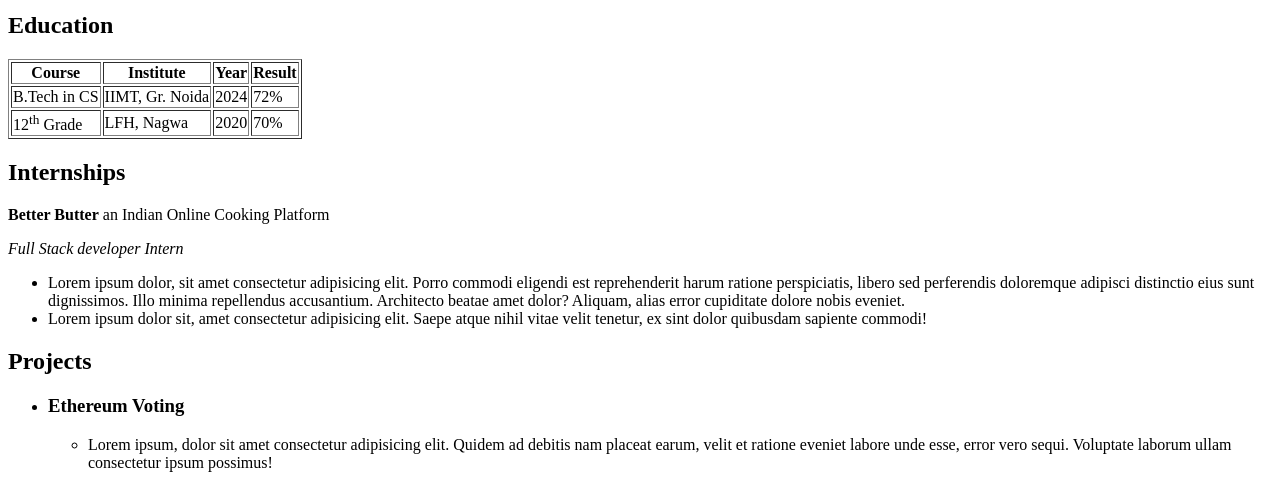
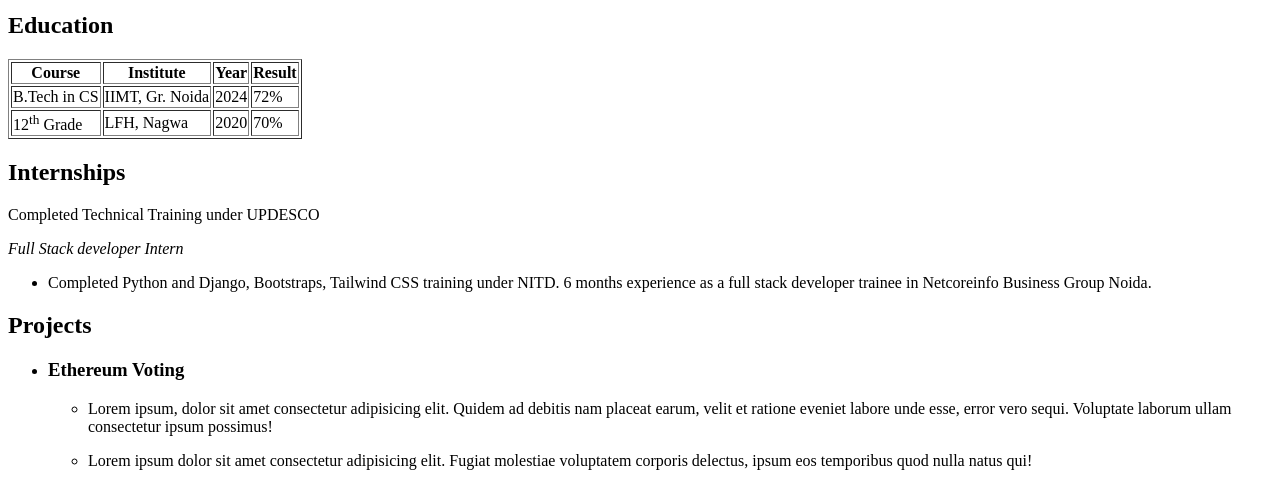
Before and after one commit to AMAN14082001/resume, a plain HTML site: page index.html in a window 1280 px wide. Shown: the part 280-763 px from the top of the page. Drawn offline with Linux system fonts and the light colour scheme.

Commit message:
Update index.html

```diff
--- a/index.html
+++ b/index.html
@@ -71,22 +71,10 @@
         <section id="internships">
             <h2>Internships</h2>
             <article>
-                <p><strong>Better Butter</strong> an Indian Online Cooking Platform</p>
+                <p>Completed Technical Training under UPDESCO</p>
                 <p><i>Full Stack developer Intern</i></p>
                 <ul>
-                    <li>Lorem ipsum dolor, sit amet consectetur adipisicing elit. Porro commodi eligendi est
-                        reprehenderit
-                        harum
-                        ratione perspiciatis, libero sed perferendis doloremque adipisci distinctio eius sunt
-                        dignissimos.
-                        Illo
-                        minima repellendus accusantium. Architecto beatae amet dolor? Aliquam, alias error cupiditate
-                        dolore
-                        nobis eveniet.</li>
-                    <li>Lorem ipsum dolor sit, amet consectetur adipisicing elit. Saepe atque nihil vitae velit tenetur,
-                        ex
-                        sint
-                        dolor quibusdam sapiente commodi!</li>
+                    <li>Completed Python and Django, Bootstraps, Tailwind CSS training under NITD. 6 months experience as a full stack developer trainee in Netcoreinfo Business Group Noida.</li>
                 </ul>
             </article>
         </section>
```
